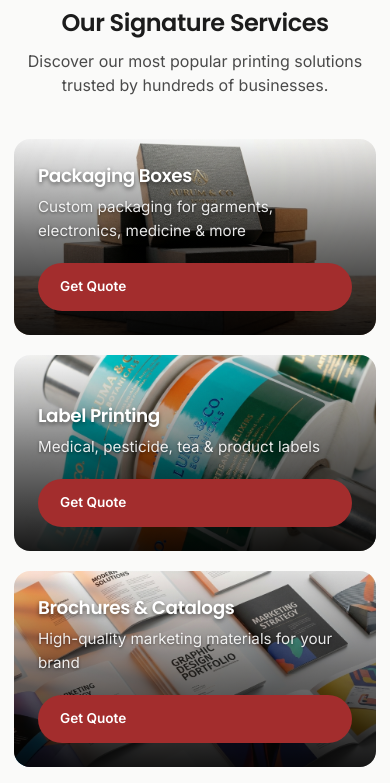
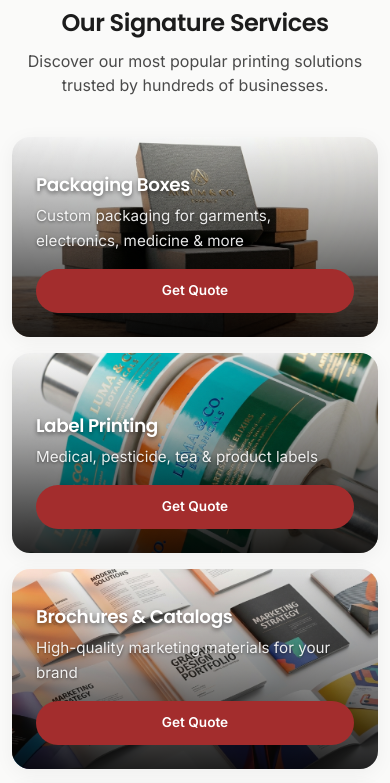
Before and after one commit to Purabnigam123/jsr-graphics, a React (Vite) app: page / in a window 390 px wide. Shown: the part 5560-6343 px from the top of the page. Built offline with nearby package versions, Linux system fonts and the light colour scheme.

Commit message:
style: fix modal container layout, visibility, and hover transitions

```diff
--- a/src/components/Featured.jsx
+++ b/src/components/Featured.jsx
@@ -1,4 +1,4 @@
-import { useReveal } from '../hooks/useAnimations';
+ import { useReveal } from '../hooks/useAnimations';
 
 
 const featured = [
--- a/src/index.css
+++ b/src/index.css
@@ -386,7 +386,7 @@ select {
   display: flex;
   align-items: center;
   gap: 6px;
-  background: rgba(0, 0, 0, 0.05);
+  background: rgba(255, 255, 255, 0.08); /* Dark-friendly background since navbar is always dark */
   padding: 4px;
   border-radius: 100px;
 }
@@ -398,15 +398,15 @@ select {
 .nav-links a {
   font-weight: 600;
   font-size: 0.88rem;
-  color: var(--text-secondary);
+  color: rgba(255, 255, 255, 0.75); /* Highly visible light text for the dark navbar */
   padding: 8px 18px;
   border-radius: 100px;
   transition: all var(--transition);
 }
 
 .nav-links a:hover {
-  color: var(--primary);
-  background: rgba(233, 47, 47, 0.05);
+  color: #fff;
+  background: rgba(255, 255, 255, 0.12); /* Brighter contrast on hover */
 }
 
 .nav-links a.active {
@@ -1008,7 +1008,7 @@ select {
   inset: 0;
   background: rgba(0, 0, 0, 0.85);
   backdrop-filter: blur(10px);
-  z-index: 2000;
+  z-index: 30000; /* Raised z-index to sit on top of the fixed navbar (which has z-index: 11000) */
   display: flex;
   align-items: center;
   justify-content: center;
@@ -1029,34 +1029,51 @@ select {
   max-width: 1000px;
   max-height: 90vh;
   border-radius: 24px;
-  overflow-y: auto;
   position: relative;
   transform: translateY(30px);
   transition: all 0.5s cubic-bezier(0.34, 1.56, 0.64, 1);
   border: 1px solid var(--border);
-}
-
-.modal-container::-webkit-scrollbar {
+  display: flex;
+  flex-direction: column;
+  overflow: hidden; /* Prevent container itself from scrolling to keep close button fixed */
+}
+
+.modal-container::-webkit-scrollbar,
+.modal-content::-webkit-scrollbar,
+.modal-content-ios::-webkit-scrollbar {
   width: 14px;
 }
 
-.modal-container::-webkit-scrollbar-track {
+.modal-container::-webkit-scrollbar-track,
+.modal-content::-webkit-scrollbar-track,
+.modal-content-ios::-webkit-scrollbar-track {
   background: transparent;
 }
 
-.modal-container::-webkit-scrollbar-thumb {
+.modal-container::-webkit-scrollbar-thumb,
+.modal-content::-webkit-scrollbar-thumb,
+.modal-content-ios::-webkit-scrollbar-thumb {
   background-color: rgba(163, 45, 45, 0.4);
   border-radius: 20px;
   border: 4px solid transparent;
   background-clip: content-box;
 }
 
-.modal-container::-webkit-scrollbar-thumb:hover {
+.modal-container::-webkit-scrollbar-thumb:hover,
+.modal-content::-webkit-scrollbar-thumb:hover,
+.modal-content-ios::-webkit-scrollbar-thumb:hover {
   background-color: var(--primary);
 }
 
 .modal-overlay.active .modal-container {
   transform: translateY(0);
+}
+
+.modal-content {
+  overflow-y: auto;
+  flex: 1;
+  width: 100%;
+  -webkit-overflow-scrolling: touch;
 }
 
 .modal-close {
@@ -1073,7 +1090,7 @@ select {
   align-items: center;
   justify-content: center;
   cursor: pointer;
-  z-index: 10;
+  z-index: 100; /* Raised z-index to stay on top of the scrolling content */
   transition: all 0.2s ease;
 }
 
@@ -1313,23 +1330,27 @@ select {
   overflow: hidden;
   height: 320px;
   cursor: pointer;
-  transition: all var(--transition);
-  border: 2px solid transparent;
+  box-shadow: 0 4px 20px rgba(0, 0, 0, 0.05);
+  transition:
+    transform 0.4s cubic-bezier(0.25, 1, 0.5, 1),
+    box-shadow 0.4s cubic-bezier(0.25, 1, 0.5, 1);
+  will-change: transform, box-shadow;
 }
 .featured-card img,
 .featured-card .featured-placeholder {
   width: 100%;
   height: 100%;
   object-fit: cover;
-  transition: transform var(--transition-slow);
+  transition: transform 0.6s cubic-bezier(0.25, 1, 0.5, 1);
 }
 
 .featured-card:hover img {
-  transform: scale(1.05);
+  transform: scale(1.08); /* Premium zoom */
 }
 
 .featured-card:hover {
-  border-color: var(--primary);
+  transform: translateY(-8px); /* Elevate card */
+  box-shadow: 0 20px 40px rgba(163, 45, 45, 0.15); /* Soft brand red shadow glow */
 }
 .featured-placeholder {
   background: linear-gradient(135deg, var(--maroon), var(--primary));
@@ -1343,21 +1364,22 @@ select {
   inset: 0;
   background: linear-gradient(
     to top,
-    rgba(0, 0, 0, 0.9) 0%,
-    rgba(0, 0, 0, 0.5) 50%,
+    rgba(0, 0, 0, 0.85) 0%,
+    rgba(0, 0, 0, 0.3) 60%,
     transparent 100%
   );
   display: flex;
   flex-direction: column;
   justify-content: flex-end;
   padding: 32px;
-  transition: all var(--transition);
+  transition: background 0.4s ease;
 }
 .featured-card:hover .featured-overlay {
   background: linear-gradient(
     to top,
     rgba(0, 0, 0, 0.95) 0%,
-    rgba(0, 0, 0, 0.1) 60%
+    rgba(0, 0, 0, 0.4) 60%,
+    transparent 100%
   );
 }
 .featured-overlay h3 {
@@ -1365,12 +1387,41 @@ select {
   font-size: 1.4rem;
   margin-bottom: 8px;
   text-shadow: 0 2px 4px rgba(0, 0, 0, 0.5);
+  transition: transform 0.4s cubic-bezier(0.25, 1, 0.5, 1);
 }
 .featured-overlay p {
   color: rgba(255, 255, 255, 0.9);
   font-size: 0.95rem;
-  margin-bottom: 20px;
+  margin-bottom: 0;
   text-shadow: 0 1px 3px rgba(0, 0, 0, 0.5);
+  transition: transform 0.4s cubic-bezier(0.25, 1, 0.5, 1);
+}
+.featured-overlay .btn {
+  opacity: 0;
+  transform: translateY(15px);
+  max-height: 0;
+  padding-top: 0;
+  padding-bottom: 0;
+  margin-top: 0;
+  border-width: 0;
+  overflow: hidden;
+  justify-content: center;
+  transition:
+    opacity 0.35s cubic-bezier(0.25, 1, 0.5, 1),
+    transform 0.35s cubic-bezier(0.25, 1, 0.5, 1),
+    max-height 0.35s cubic-bezier(0.25, 1, 0.5, 1),
+    padding 0.35s cubic-bezier(0.25, 1, 0.5, 1),
+    margin 0.35s cubic-bezier(0.25, 1, 0.5, 1),
+    border-width 0.35s cubic-bezier(0.25, 1, 0.5, 1);
+}
+.featured-card:hover .featured-overlay .btn {
+  opacity: 1;
+  transform: translateY(0);
+  max-height: 44px;
+  padding: 10px 24px;
+  margin-top: 16px;
+  border-width: 2px;
+  overflow: visible;
 }
 
 /* ========== WHY CHOOSE ========== */
@@ -1385,41 +1436,64 @@ select {
   align-items: flex-start;
   padding: 28px;
   background: var(--bg-card);
-  border: 1px solid var(--border);
+  border: 1.5px solid var(--primary); /* Fixed brand red border */
   border-radius: var(--radius-lg);
-  transition: all var(--transition);
   text-align: left;
+  color: var(--text);
+  transform: translateY(0); /* Explicit default state for smooth enter/leave transition */
+  box-shadow: 0 4px 12px rgba(0, 0, 0, 0.02), inset 0 0 0 1px rgba(255, 255, 255, 0); /* Match inset template to prevent visual jump */
+  transition: all 0.3s cubic-bezier(0.25, 1, 0.5, 1);
+  will-change: transform, box-shadow;
 }
 .why-card:hover {
+  background: var(--primary); /* Turn box solid red */
   border-color: var(--primary);
+  color: #ffffff; /* Turn text to white */
+  transform: translateY(-6px); /* Premium vertical lift */
+  box-shadow:
+    0 16px 36px rgba(163, 45, 45, 0.25),
+    inset 0 0 0 1px rgba(255, 255, 255, 0.15); /* Subtly defined white inner glow */
 }
 .why-icon {
   width: 56px;
   height: 56px;
   flex-shrink: 0;
   border-radius: 14px;
-  background: linear-gradient(
-    135deg,
-    rgba(233, 47, 47, 0.1),
-    rgba(246, 186, 34, 0.05)
-  );
+  background: rgba(163, 45, 45, 0.06); /* Flat color allows smooth background transition (unlike gradients) */
   display: flex;
   align-items: center;
   justify-content: center;
   font-size: 1.4rem;
-  transition: all var(--transition);
+  color: var(--primary);
+  transform: scale(1) rotate(0deg); /* Explicit default transform to prevent mouse-leave jump */
+  transition: all 0.3s cubic-bezier(0.25, 1, 0.5, 1);
+}
+.why-icon svg {
+  stroke: currentColor !important; /* Forces SVG outline to dynamically transition text colors */
+  transition: all 0.3s cubic-bezier(0.25, 1, 0.5, 1);
 }
 .why-card:hover .why-icon {
-  transform: none;
+  transform: scale(1.08) rotate(3deg); /* Slight playful rotation for premium touch */
+  background: rgba(255, 255, 255, 0.2); /* Contrast white wrapper on red card */
+  color: #ffffff !important;
 }
 .why-card h3 {
   font-size: 1.1rem;
   margin-bottom: 8px;
+  color: var(--text); /* Explicit color matching standard state */
+  transition: all 0.3s cubic-bezier(0.25, 1, 0.5, 1);
+}
+.why-card:hover h3 {
+  color: #ffffff;
 }
 .why-card p {
   font-size: 0.9rem;
-  color: var(--text-secondary);
+  color: var(--text-secondary); /* Explicit color matching standard state */
   line-height: 1.6;
+  transition: all 0.3s cubic-bezier(0.25, 1, 0.5, 1);
+}
+.why-card:hover p {
+  color: rgba(255, 255, 255, 0.9);
 }
 
 /* ========== PROCESS ========== */
@@ -1580,11 +1654,14 @@ select {
   overflow: visible !important;
 }
 .contact-form {
-  background: var(--bg-card);
-  border: 1px solid var(--border);
+  border: 1.5px solid transparent; /* Allocate space for the border */
+  background:
+    linear-gradient(var(--bg-card), var(--bg-card)) padding-box, /* Inner solid background */
+    linear-gradient(135deg, var(--primary), var(--orange)) border-box; /* Outer gradient border background */
   border-radius: var(--radius-xl);
   padding: 40px;
   overflow: visible !important;
+  box-shadow: 0 12px 40px rgba(0, 0, 0, 0.03); /* Soft premium shadow */
 }
 .form-group {
   margin-bottom: 20px;
@@ -1883,6 +1960,15 @@ select {
   .featured-card {
     height: 260px;
   }
+  .featured-overlay .btn {
+    opacity: 1 !important;
+    transform: translateY(0) !important;
+    max-height: 44px !important;
+    padding: 10px 24px !important;
+    margin-top: 16px !important;
+    border-width: 2px !important;
+    overflow: visible !important;
+  }
   .testimonial-inner {
     padding: 36px 28px;
   }
@@ -2127,8 +2213,9 @@ select {
   .modal-container {
     max-height: 92vh;
     border-radius: 24px 24px 0 0;
-    overflow-y: auto;
-    -webkit-overflow-scrolling: touch;
+    overflow: hidden;
+    display: flex;
+    flex-direction: column;
   }
   .modal-header-section {
     grid-template-columns: 1fr;
@@ -2806,7 +2893,7 @@ select {
   align-items: center;
   justify-content: center;
   cursor: pointer;
-  z-index: 10;
+  z-index: 100; /* Raised z-index to stay on top of the scrolling content */
   color: var(--text-muted);
 }
 
```
